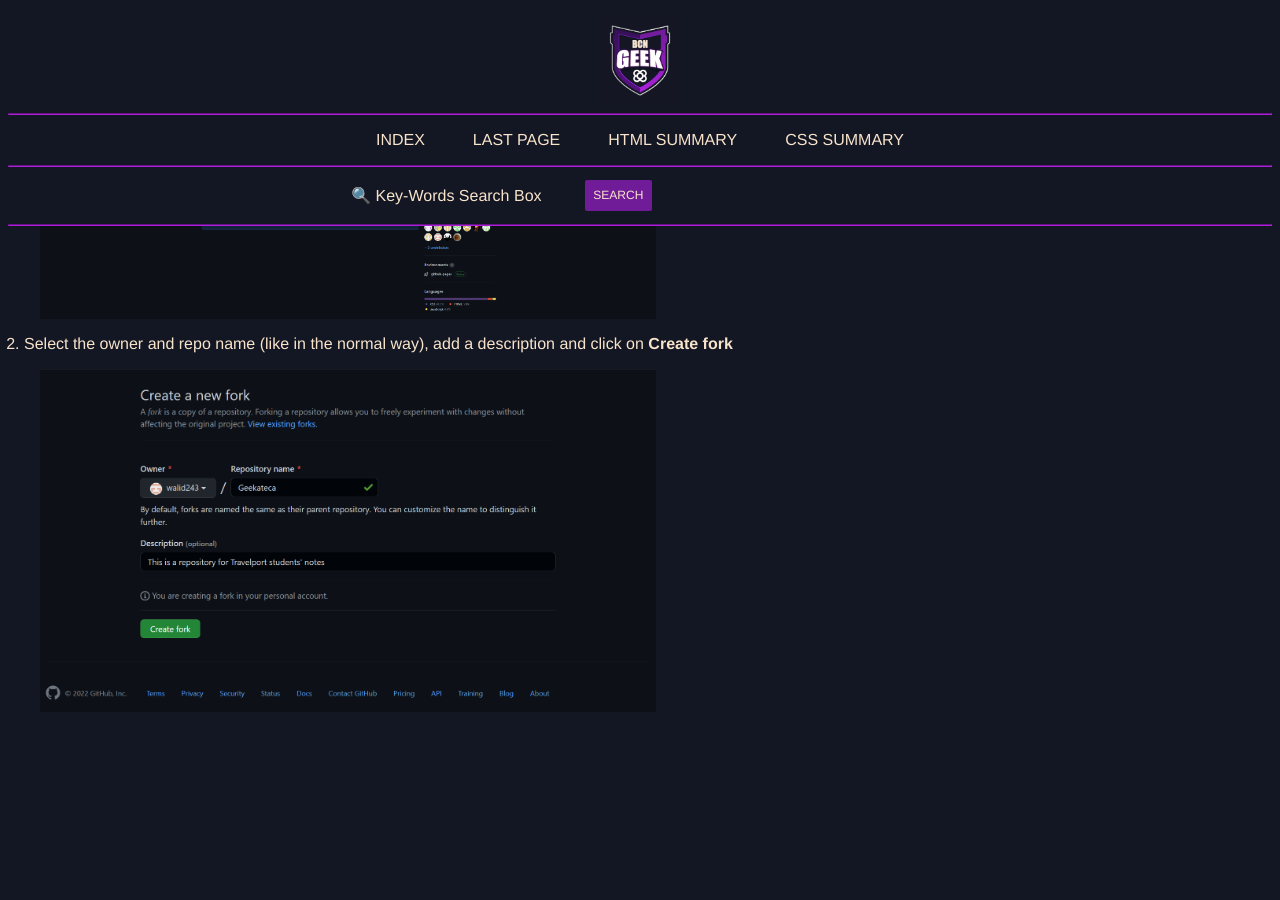
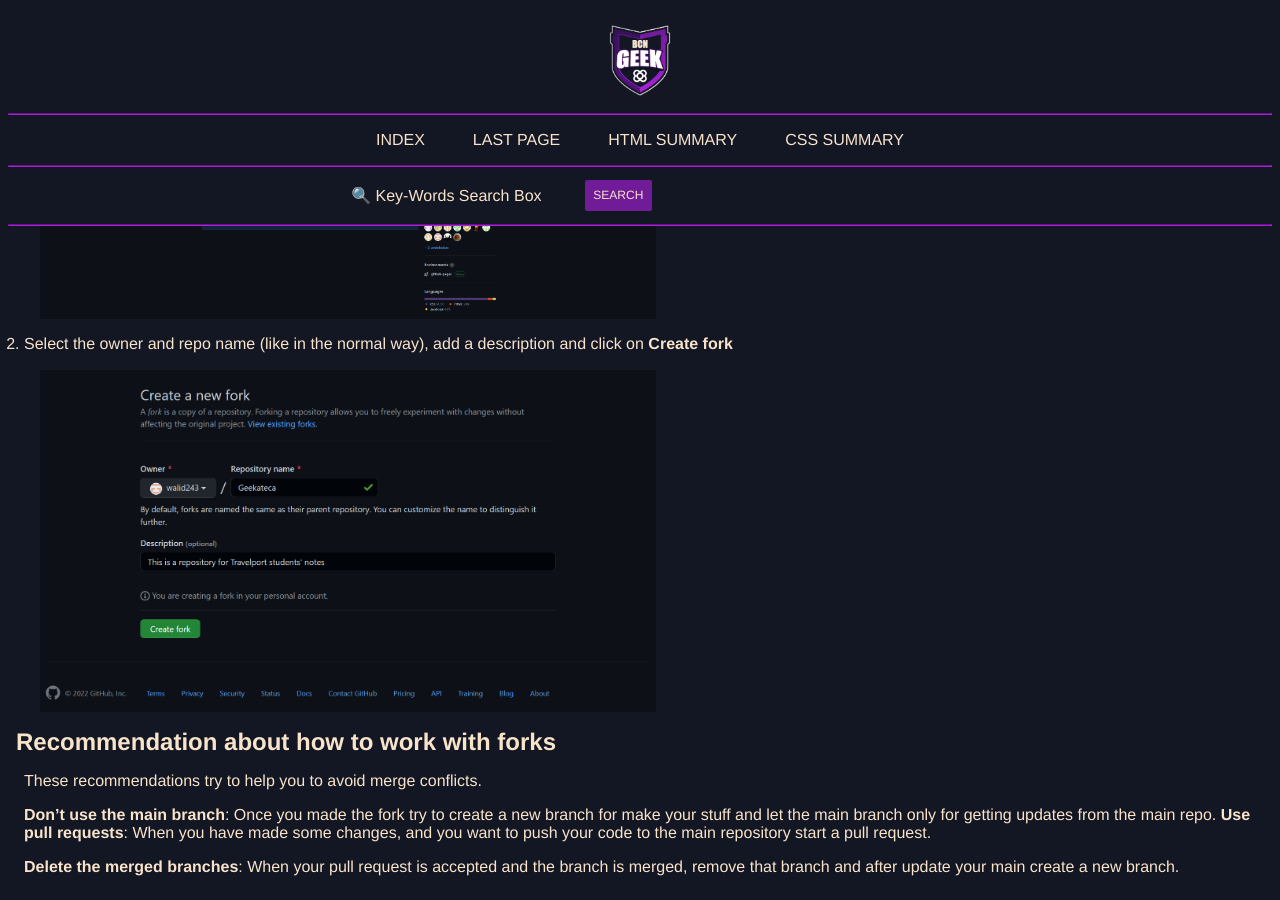
Before and after one commit to BCNGEEKS/Geekateca, a Jekyll site: the page built from Documentation/Github_use_guide.md, in a window 1280 px wide and 900 px high, scrolled down 5371 px. Built offline with Jekyll 4.4.1, drawn with Linux system fonts in a browser that asks for light colours; our own code applies the rules of GitHub Pages for plain Markdown files; before the commit the page ends 6107 px from its top, so only the background shows below that.

Commit message:
GitHub guide update

```diff
--- a/Documentation/Github_use_guide.md
+++ b/Documentation/Github_use_guide.md
@@ -67,3 +67,12 @@
 ![Repo_fork_button](./img/Fork_button.png)
 2. Select the owner and repo name (like in the normal way), add a description and click on __Create fork__
 ![Repo_fork_page](./img/Fork_page.png)
+
+#### Recommendation about how to work with forks
+
+These recommendations try to help you to avoid merge conflicts.
+
+__Don't use the main branch__: Once you made the fork try to create a new branch for make your stuff and let the main branch only for getting updates from the main repo.
+__Use pull requests__: When you have made some changes, and you want to push your code to the main repository start a pull request.
+
+__Delete the merged branches__: When your pull request is accepted and the branch is merged, remove that branch and after update your main create a new branch.
```
